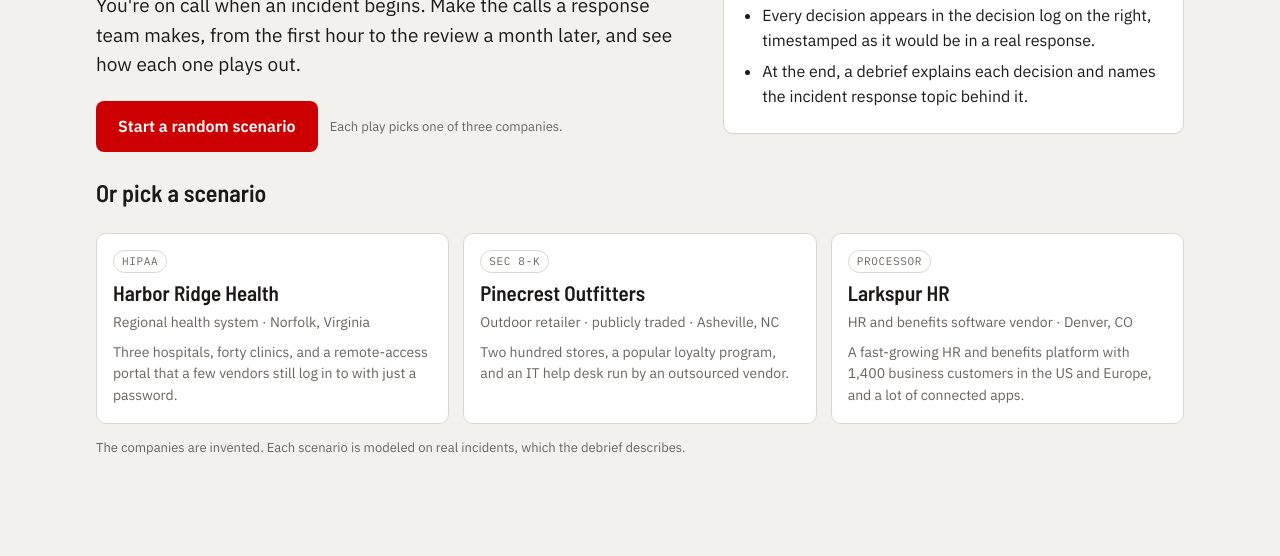
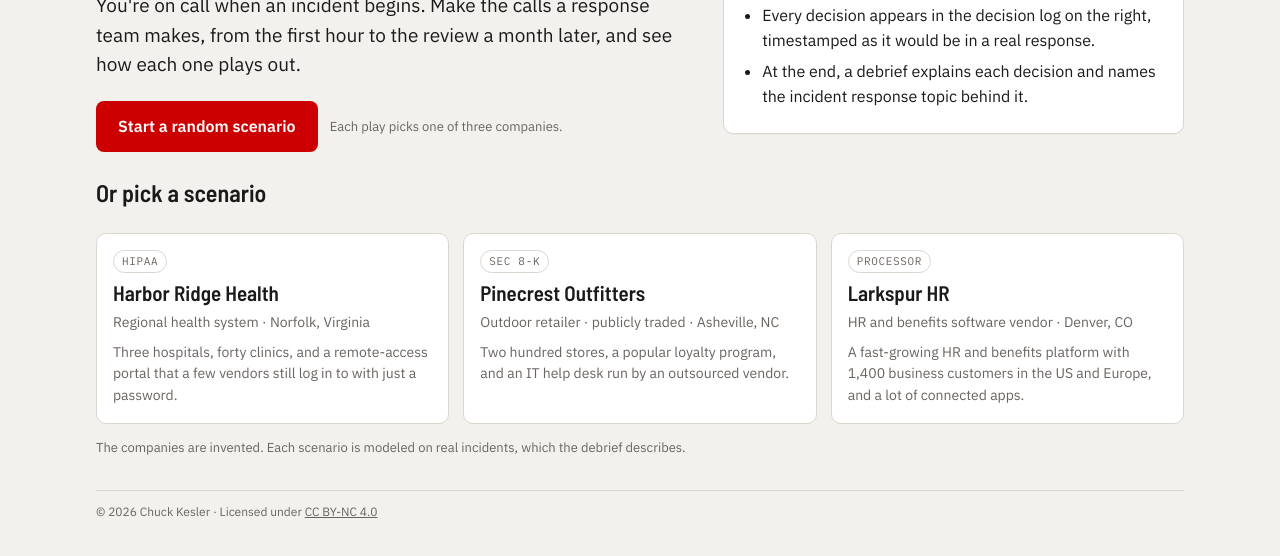
Before and after one commit to jckesler/the-2am-page, a plain HTML site: page index.html in a window 1280 px wide. Shown: the part 242-798 px from the top of the page. Drawn offline with Linux system fonts and the light colour scheme.

Commit message:
License under CC BY-NC 4.0 and add credit line to the game
Co-Authored-By: Claude Opus 5.5 <noreply@anthropic.com>
Claude-Session: https://claude.ai/code/session_01RNCj1mRV7eSZM5rSkziV3U

```diff
--- a/index.html
+++ b/index.html
@@ -27,6 +27,8 @@
   --good:#6fcf97; --good-soft:#18301f; --shadow:none; color-scheme:dark}
 *{box-sizing:border-box}
 body{background:var(--bg);color:var(--ink);font-family:var(--f-body);font-size:16px;line-height:1.55;margin:0}
+.credit{margin-top:32px;padding-top:12px;border-top:1px solid var(--line);font-size:12px;color:var(--muted)}
+.credit a{color:inherit}
 .wrap{max-width:1120px;margin:0 auto;padding-block:20px 48px;padding-left:max(16px,env(safe-area-inset-left,0px));padding-right:max(16px,env(safe-area-inset-right,0px))}
 h1,h2,h3{font-family:var(--f-display);font-weight:600;line-height:1.1;text-wrap:balance;margin:0}
 .eyebrow{font-family:var(--f-mono);font-size:12px;letter-spacing:.08em;text-transform:uppercase;color:var(--muted)}
@@ -130,6 +132,7 @@ a{color:var(--aqua)}
     <button class="linkbtn" id="homeBtn" hidden>New scenario</button>
   </header>
   <main id="app"></main>
+  <footer class="credit">&copy; 2026 Chuck Kesler &middot; Licensed under <a href="https://creativecommons.org/licenses/by-nc/4.0/" rel="license noopener" target="_blank">CC BY-NC 4.0</a></footer>
 </div>
 
 <script>
```
Also changed, not shown: 1 other file.
